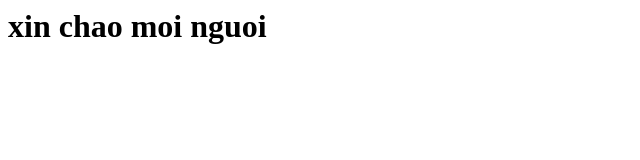
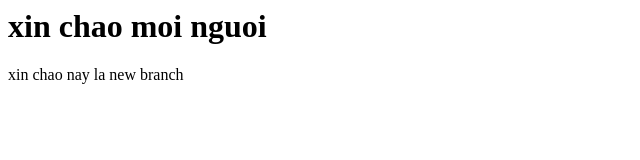
Before and after one commit to zeroht2020/intro-, a plain HTML site: page index.html in a window 1280 px wide. Shown: the whole page, without its empty margins (0-640 px from the left). Drawn offline with Linux system fonts and the light colour scheme.

Commit message:
update html hihi

```diff
--- a/index.html
+++ b/index.html
@@ -1 +1,2 @@
 <h1>xin chao moi nguoi</h1>
+<p>xin chao nay la new branch</p>
```
